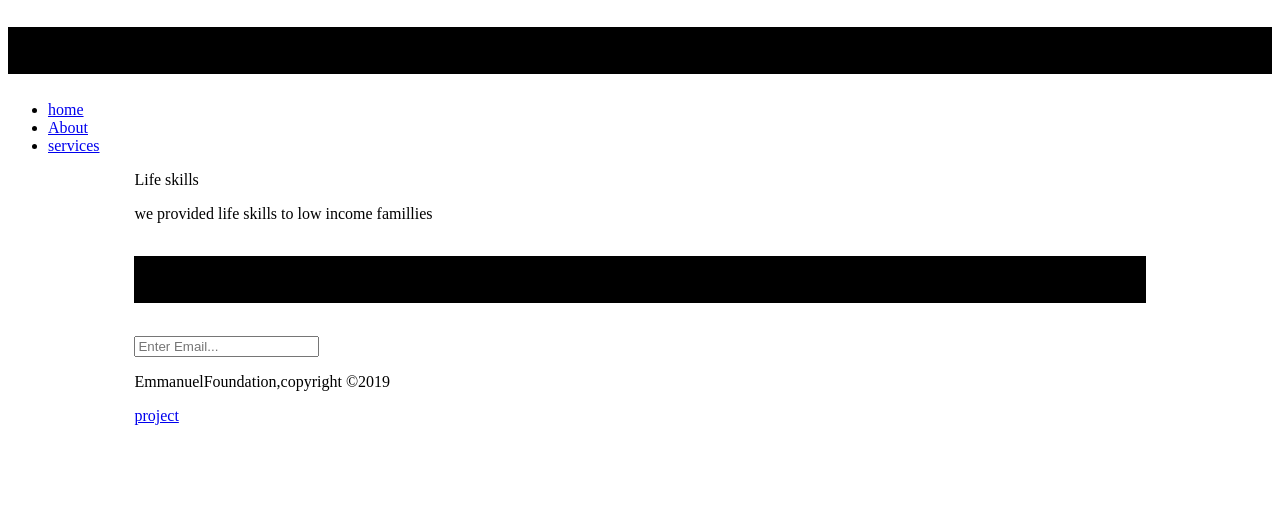
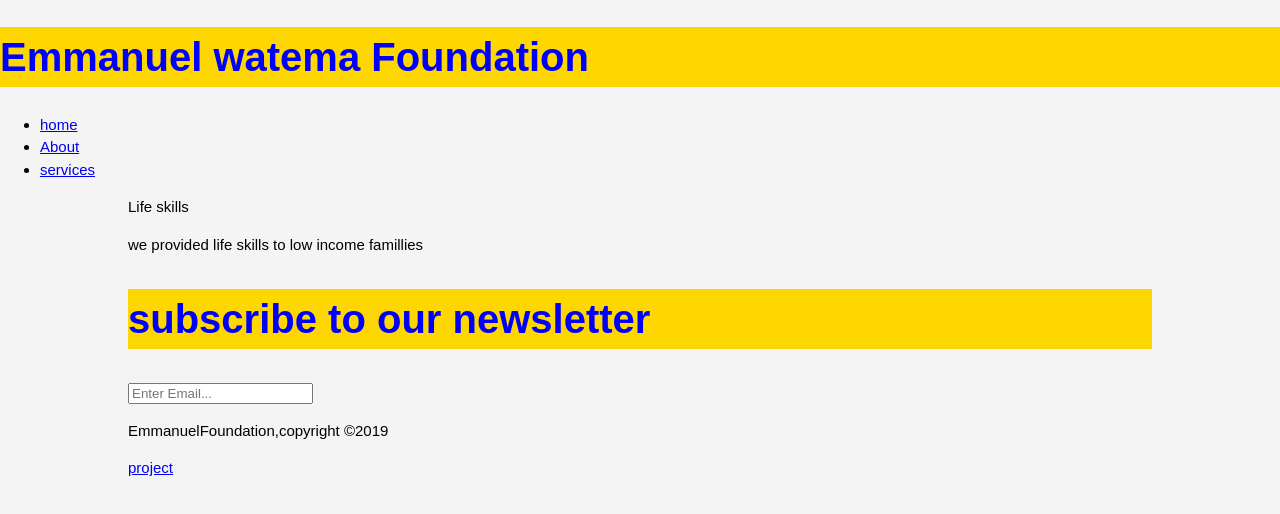
Before and after one commit to watema/watema.github.io, a plain HTML site: page index.html in a window 1280 px wide. Drawn offline with Linux system fonts and the light colour scheme.

Commit message:
change made on css

```diff
--- a/style.css
+++ b/style.css
@@ -1,8 +1,8 @@
 h1{
   font-size:40px;
-  background-color:black;
-color: whie}
-<likn rel="stylesheet" href="style.css">
+  background-color:gold;
+color: blue}
+
 
 body{
 font-family:arial;hevetical;sans-serif;
```
